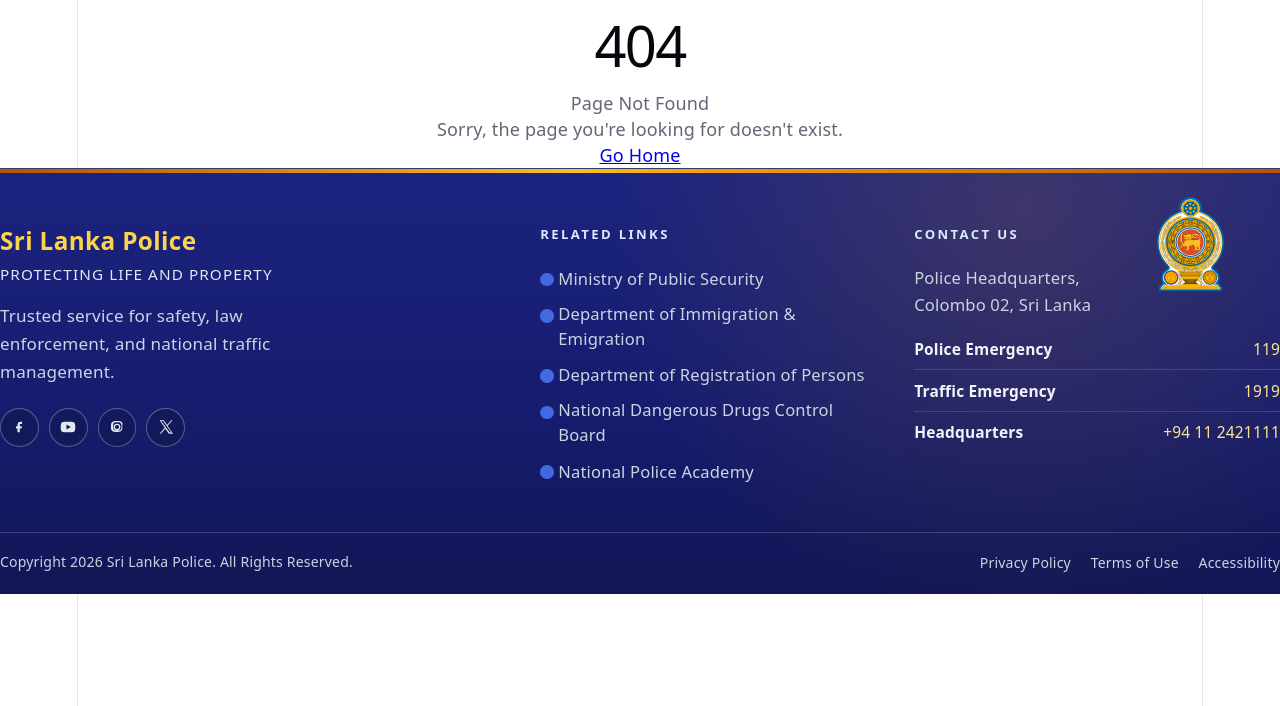
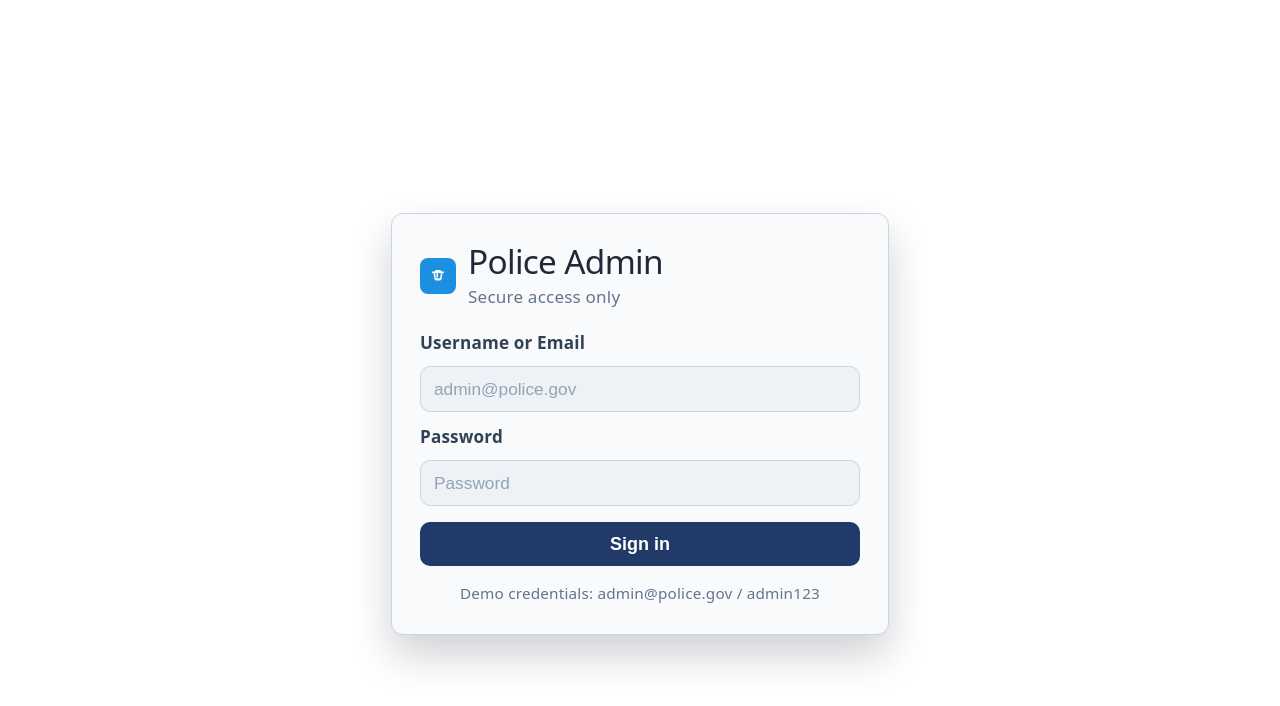
Before and after one commit to pezy-uok/p-ezy-traffic-fine-management-system, a React (Vite) app in the folder frontend/: page /admin in a window 1280 px wide. Shown: the top 706 px of the page. Built offline with nearby package versions, Linux system fonts and the light colour scheme.

Commit message:
PEZY-489: Build admin login page UI

```diff
--- a/frontend/src/App.tsx
+++ b/frontend/src/App.tsx
@@ -1,11 +1,23 @@
-import { BrowserRouter as Router, Routes, Route } from 'react-router-dom'
+import { useEffect } from 'react'
+import { BrowserRouter as Router, Routes, Route, useLocation } from 'react-router-dom'
 import { routes } from './config/routes'
 import Footer from './components/Footer'
 import './App.css'
 
-function App() {
+function AppLayout() {
+  const location = useLocation()
+  const isAdminRoute = location.pathname.startsWith('/admin')
+
+  useEffect(() => {
+    document.body.classList.toggle('admin-mode', isAdminRoute)
+
+    return () => {
+      document.body.classList.remove('admin-mode')
+    }
+  }, [isAdminRoute])
+
   return (
-    <Router>
+    <>
       <main>
         <Routes>
           {routes.map(route => (
@@ -14,8 +26,15 @@ function App() {
         </Routes>
       </main>
 
+      {!isAdminRoute ? <Footer /> : null}
+    </>
+  )
+}
 
-      <Footer />
+function App() {
+  return (
+    <Router>
+      <AppLayout />
     </Router>
   )
 }
--- a/frontend/src/config/routes.tsx
+++ b/frontend/src/config/routes.tsx
@@ -7,6 +7,7 @@ import NewsAwareness from '../pages/NewsAwareness'
 import FinePay from '../pages/FinePay'
 import CriminalRecords from '../pages/CriminalRecords'
 import CriminalRecordProfile from '../pages/CriminalRecordProfile'
+import AdminLogin from '../pages/AdminLogin'
 import NotFound from '../pages/NotFound'
 
 export interface RouteConfig {
@@ -57,6 +58,11 @@ export const routes: RouteConfig[] = [
     name: 'Fine Pay',
   },
   {
+    path: '/admin',
+    element: <AdminLogin />,
+    name: 'Admin Login',
+  },
+  {
     path: '/*',
     element: <NotFound />,
     name: '404',
--- a/frontend/src/index.css
+++ b/frontend/src/index.css
@@ -66,6 +66,13 @@
   box-sizing: border-box;
 }
 
+body.admin-mode #root {
+  width: 100%;
+  max-width: none;
+  margin: 0;
+  border-inline: 0;
+}
+
 body {
   margin: 0;
 }
--- /dev/null
+++ b/frontend/src/pages/AdminLogin.css
@@ -0,0 +1,128 @@
+.admin-login {
+  min-height: 100vh;
+  display: grid;
+  place-items: center;
+  padding: 24px;
+  background: #ffffff;
+}
+
+.admin-login__card {
+  width: min(100%, 440px);
+  background: #f8fafc;
+  border: 1px solid #cbd5e1;
+  border-radius: 12px;
+  box-shadow: 0 20px 40px rgba(15, 23, 42, 0.2);
+  padding: 28px;
+  text-align: left;
+}
+
+.admin-login__header {
+  display: flex;
+  align-items: center;
+  gap: 12px;
+  margin-bottom: 18px;
+}
+
+.admin-login__badge {
+  width: 36px;
+  height: 36px;
+  border-radius: 8px;
+  display: grid;
+  place-items: center;
+  color: #ffffff;
+  background: #1d8fe1;
+}
+
+.admin-login__badge-icon {
+  width: 18px;
+  height: 18px;
+}
+
+.admin-login__header h1 {
+  margin: 0;
+  font-size: 1.85rem;
+  line-height: 1.15;
+  letter-spacing: -0.02em;
+  color: #1f2937;
+}
+
+.admin-login__header p {
+  margin-top: 4px;
+  color: #64748b;
+  font-size: 0.95rem;
+}
+
+.admin-login__form {
+  display: grid;
+  gap: 10px;
+}
+
+.admin-login__form label {
+  color: #334155;
+  font-weight: 600;
+  font-size: 0.95rem;
+  margin-top: 2px;
+}
+
+.admin-login__form input {
+  height: 44px;
+  border-radius: 10px;
+  border: 1px solid #c9d4e3;
+  background: #eef2f6;
+  padding: 0 13px;
+  font-size: 0.96rem;
+  color: #0f172a;
+  outline: none;
+  transition: border-color 120ms ease, box-shadow 120ms ease;
+}
+
+.admin-login__form input::placeholder {
+  color: #94a3b8;
+}
+
+.admin-login__form input:focus {
+  border-color: #3b82f6;
+  box-shadow: 0 0 0 3px rgba(59, 130, 246, 0.2);
+}
+
+.admin-login__form button {
+  margin-top: 6px;
+  height: 44px;
+  border: 0;
+  border-radius: 10px;
+  background: #223a68;
+  color: #ffffff;
+  font-weight: 600;
+  font-size: 1rem;
+  cursor: pointer;
+  transition: background-color 160ms ease, transform 120ms ease;
+}
+
+.admin-login__form button:hover {
+  background: #1a2f54;
+}
+
+.admin-login__form button:active {
+  transform: translateY(1px);
+}
+
+.admin-login__demo {
+  text-align: center;
+  color: #64748b;
+  margin: 14px 4px 0;
+  font-size: 0.85rem;
+}
+
+@media (max-width: 540px) {
+  .admin-login {
+    padding: 18px;
+  }
+
+  .admin-login__card {
+    padding: 22px;
+  }
+
+  .admin-login__header h1 {
+    font-size: 1.6rem;
+  }
+}
--- /dev/null
+++ b/frontend/src/pages/AdminLogin.tsx
@@ -0,0 +1,55 @@
+import { useState } from 'react'
+import './AdminLogin.css'
+
+export default function AdminLogin() {
+  const [identifier, setIdentifier] = useState('')
+  const [password, setPassword] = useState('')
+
+  const handleSubmit = (event: React.FormEvent<HTMLFormElement>) => {
+    event.preventDefault()
+  }
+
+  return (
+    <section className="admin-login" aria-label="Admin login page">
+      <div className="admin-login__card">
+        <header className="admin-login__header">
+          <div className="admin-login__badge" aria-hidden="true">
+            <svg viewBox="0 0 24 24" role="presentation" focusable="false" className="admin-login__badge-icon">
+              <path d="M4 6h3l2-2h6l2 2h3v2h-2l-1.3 8.1c-.1 1.1-1 1.9-2.1 1.9h-5.2c-1.1 0-2-.8-2.1-1.9L6 8H4V6Zm4.1 2 1.1 7h5.6l1.1-7h-7.8Zm3.9 0v6h-2V8h2Z" fill="currentColor" />
+            </svg>
+          </div>
+          <div>
+            <h1>Police Admin</h1>
+            <p>Secure access only</p>
+          </div>
+        </header>
+
+        <form onSubmit={handleSubmit} className="admin-login__form">
+          <label htmlFor="admin-identifier">Username or Email</label>
+          <input
+            id="admin-identifier"
+            type="text"
+            value={identifier}
+            onChange={event => setIdentifier(event.target.value)}
+            placeholder="admin@police.gov"
+            autoComplete="username"
+          />
+
+          <label htmlFor="admin-password">Password</label>
+          <input
+            id="admin-password"
+            type="password"
+            value={password}
+            onChange={event => setPassword(event.target.value)}
+            placeholder="Password"
+            autoComplete="current-password"
+          />
+
+          <button type="submit">Sign in</button>
+        </form>
+
+        <p className="admin-login__demo">Demo credentials: admin@police.gov / admin123</p>
+      </div>
+    </section>
+  )
+}
```
